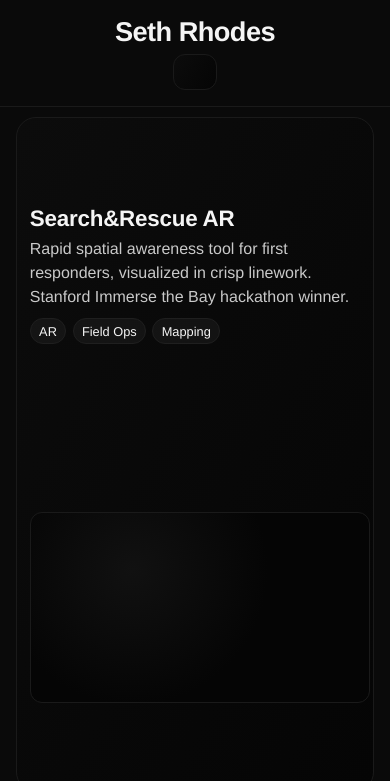
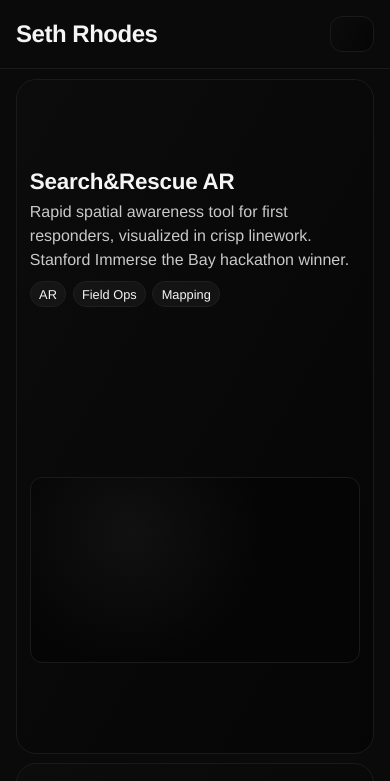
Before and after one commit to sethrhodes/personalWebsite, a plain HTML site: page index.html in a window 390 px wide. Shown: the top 781 px of the page. Drawn offline with nearby package versions, Linux system fonts and the light colour scheme.

Commit message:
Optimize mobile layout and fix menu visibility

```diff
--- a/index.html
+++ b/index.html
@@ -186,7 +186,7 @@
     .project {
       display: grid;
       gap: var(--gutter);
-      grid-template-columns: repeat(auto-fit, minmax(340px, 1fr));
+      grid-template-columns: repeat(auto-fit, minmax(280px, 1fr));
       align-items: center;
       padding: calc(var(--gutter) * 1.4);
       border: 1px solid var(--border);
@@ -281,9 +281,17 @@
     }
 
     @media (max-width: 600px) {
-      header {
+      /* header {
         flex-direction: column;
         gap: 0.4rem;
+      } REMOVED TO KEEP HAMBURGER ALIGNED */
+
+      header {
+        padding: 1rem;
+      }
+
+      h1 {
+        font-size: 1.5rem;
       }
 
       .project {
```
Also changed, not shown: project-template.css (+8 -0 lines).
